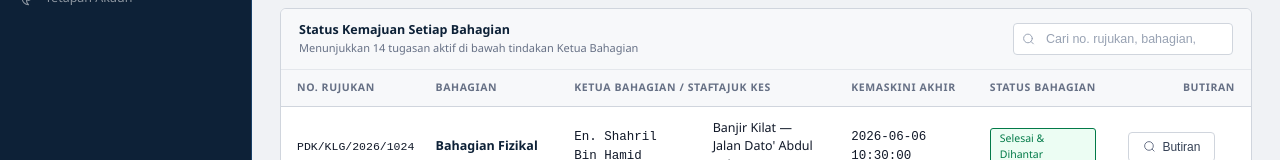
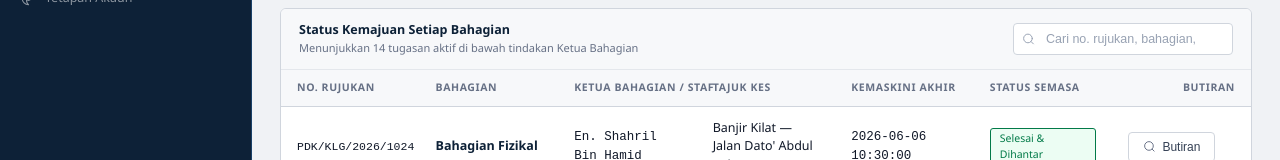
Before and after one commit to tirazman/TRIPLEA-SCSE2243-ADP-PROJECT1, a React (Vite) app in the folder frontend/: page /ketua-jabatan/status-kerja in a window 1280 px wide. Both pictures are taken after a click on the button "Status Ketua Bahagian". Shown: the part 277-437 px from the top of the page. Built offline with nearby package versions, Linux system fonts and the light colour scheme.

Commit message:
Update KJStatusKerja.jsx

```diff
--- a/frontend/src/view/KetuaJabatan/KJStatusKerja.jsx
+++ b/frontend/src/view/KetuaJabatan/KJStatusKerja.jsx
@@ -880,7 +880,7 @@ export default function KJStatusKerja() {
                       <th>Ketua Bahagian / Staf</th>
                       <th>Tajuk Kes</th>
                       <th>Kemaskini Akhir</th>
-                      <th>Status Bahagian</th>
+                      <th>Status Semasa</th>
                       <th style={{ textAlign: "right" }}>Butiran</th>
                     </tr>
                   </thead>
```
